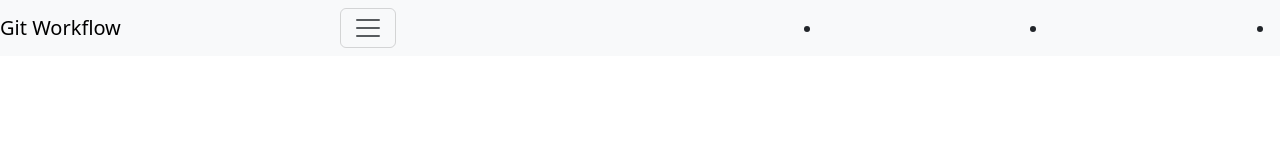
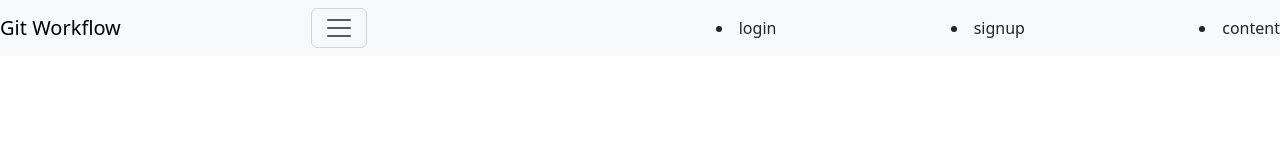
Before and after one commit to xortrtrt/webdatabase2102-NEW-, a plain HTML site: page index.html in a window 1280 px wide. Drawn offline with nearby package versions, Linux system fonts and the light colour scheme.

Commit message:
Update index.html

```diff
--- a/index.html
+++ b/index.html
@@ -18,9 +18,9 @@
 
     <div class="collapse navbar-collapse" id="navbarNav"></div>
     <ul class="navbar-nav"></ul>
-    <li class="nav-item"></li>
-    <li class="nav-item"></li>
-    <li class="nav-item"></li>
+    <li class="nav-item">login</li>
+    <li class="nav-item">signup</li>
+    <li class="nav-item">content</li>
     </nav>
 </body>
 </html>
```
